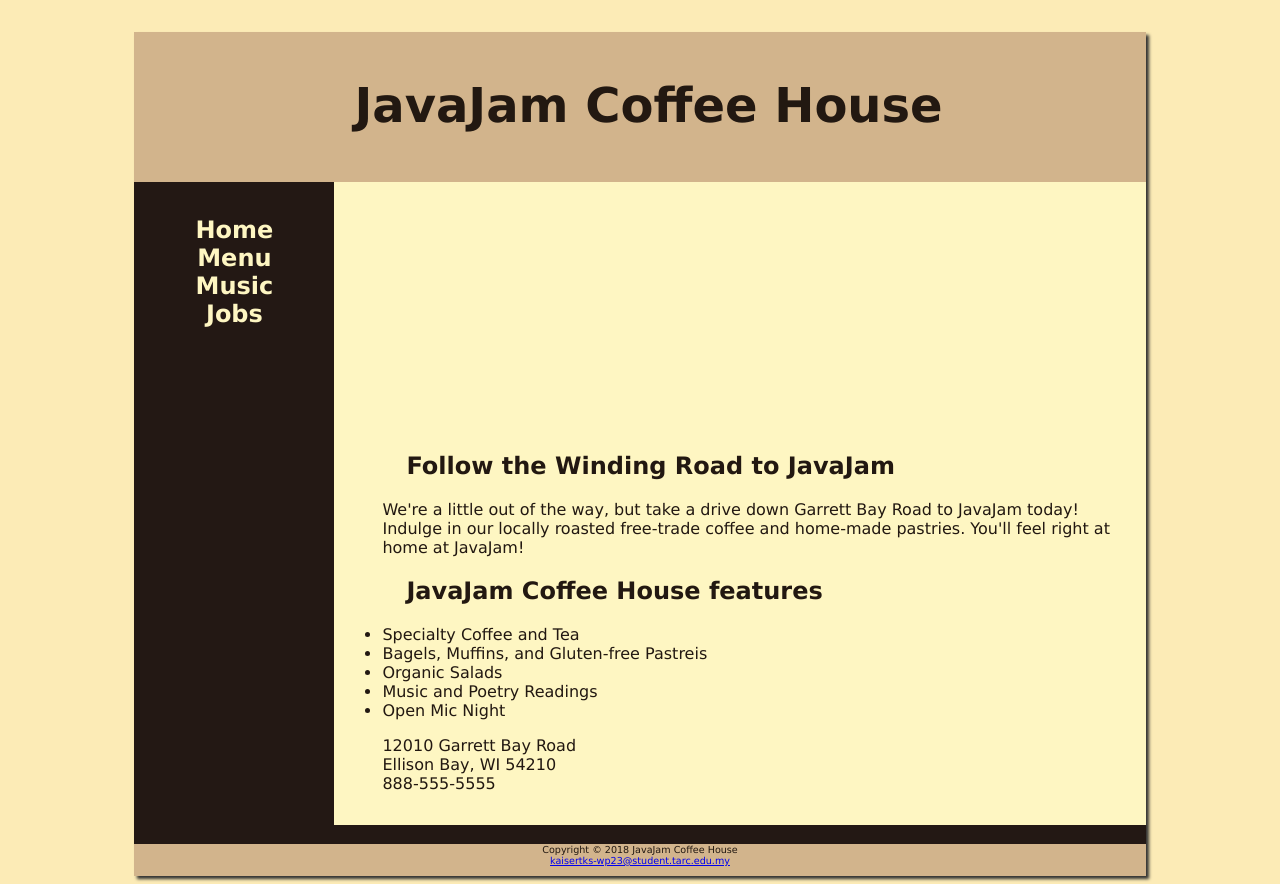
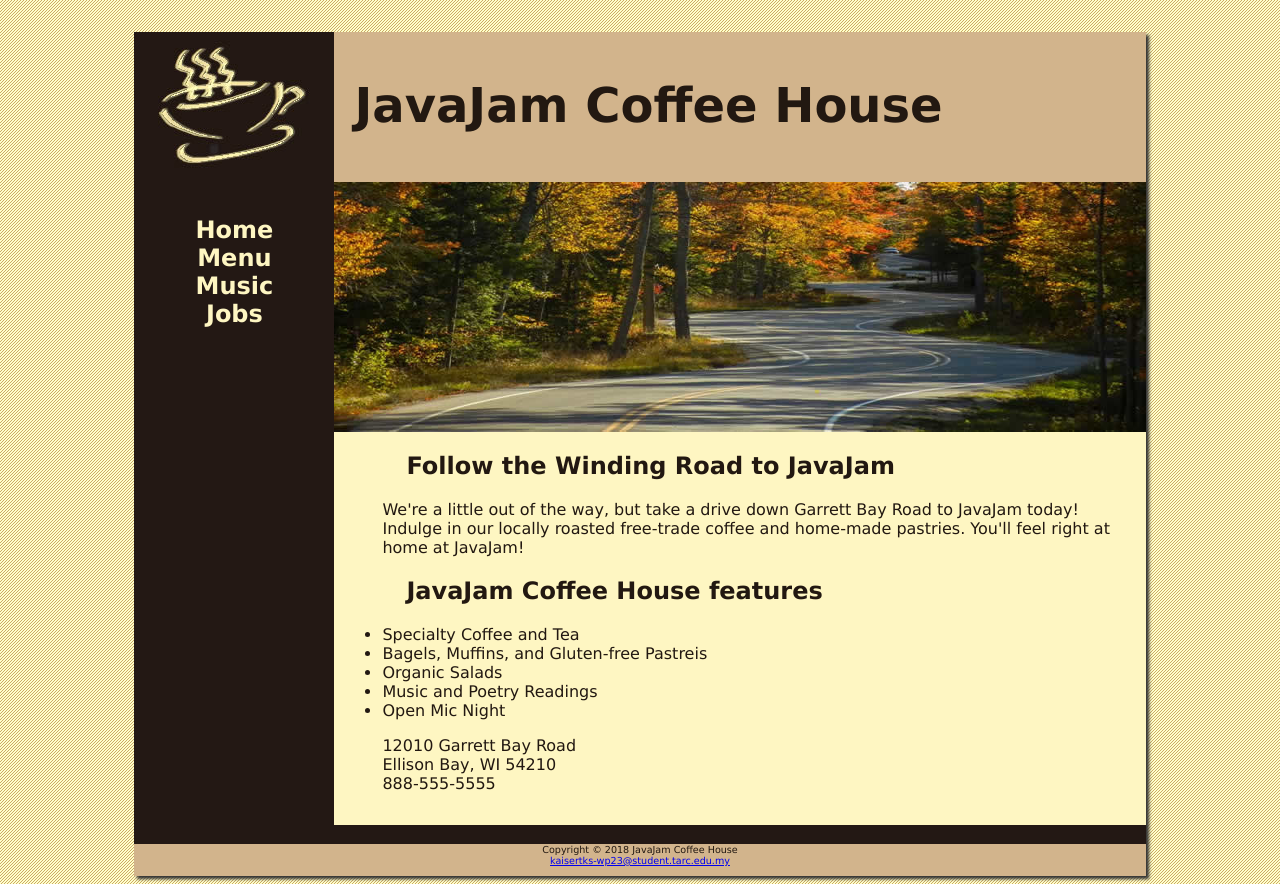
Before and after one commit to z0rooo/z0rooo.github.io, a plain HTML site: page index.html in a window 1280 px wide. Drawn offline with Linux system fonts and the light colour scheme.

Commit message:
Update JavaJam.css

```diff
--- a/JavaJam.css
+++ b/JavaJam.css
@@ -2,14 +2,14 @@ body{
     background-color: #FCEBB6;
     color: #221811;
     font-family: Verdana, Arial, or any sans-serif;
-    background-image: url(background.gif);
+    background-image: url(Image/background.gif);
 }
 
 header{
     background-color: #D2B48C;
     height: 150px;
     /*text-align:centter;*/
-    background-image: url(javajamlogo.jpg);
+    background-image: url(Image/javajamlogo.jpg);
     background-repeat: no-repeat;
 }
 
@@ -100,19 +100,19 @@ img{
 }
 
 #heroroad{
-    background-image:url(heroroad.jpg) ;
+    background-image:url(Image/heroroad.jpg) ;
     background-size: 100% 100%;
     height: 250px;
 }
 
 #heromugs{
-    background-image:url(heromugs.jpg) ;
+    background-image:url(Image/heromugs.jpg) ;
     background-size: 100% 100%;
     height: 250px;
 }
 
 #heroguitar{
-    background-image:url(heroguitar.jpg) ;
+    background-image:url(Image/heroguitar.jpg) ;
     background-size: 100% 100%;
     height: 250px;
 }
```
